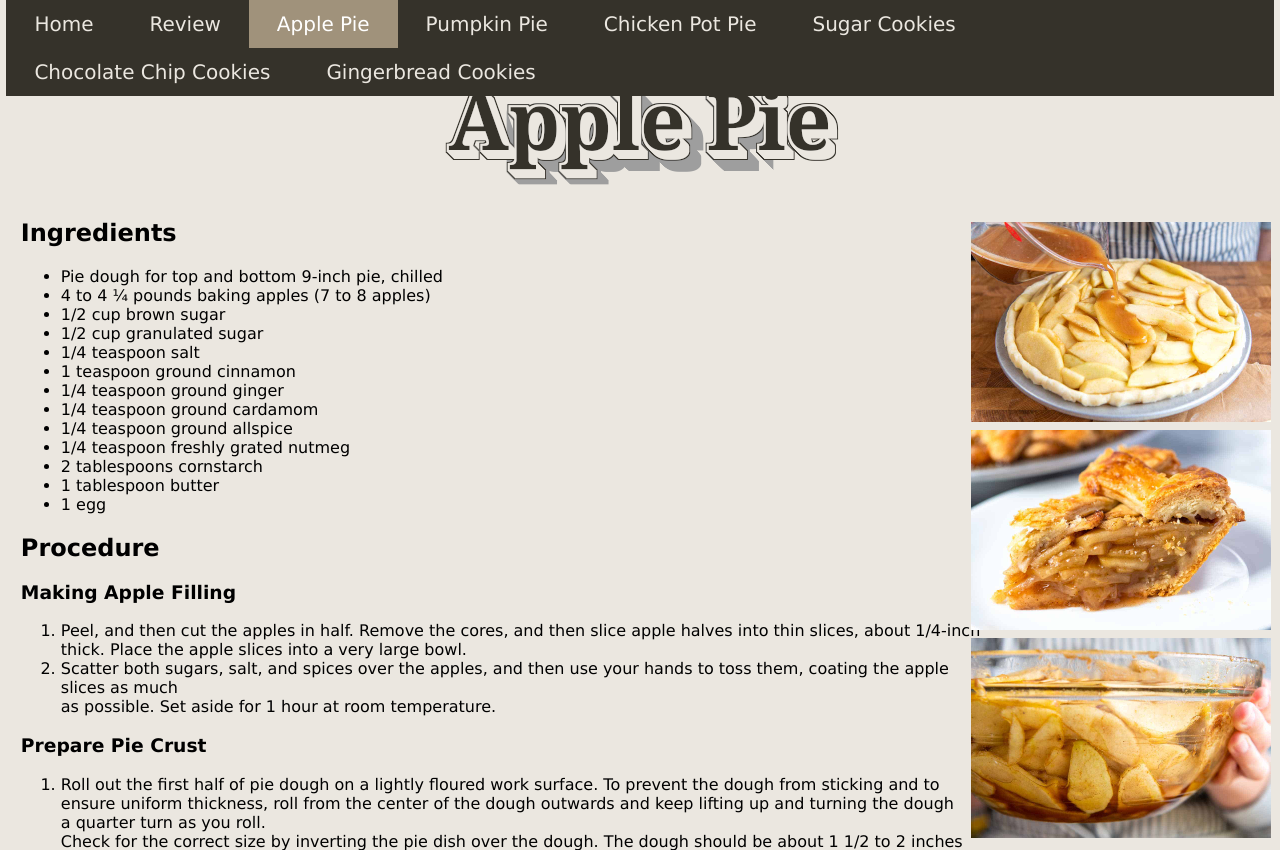
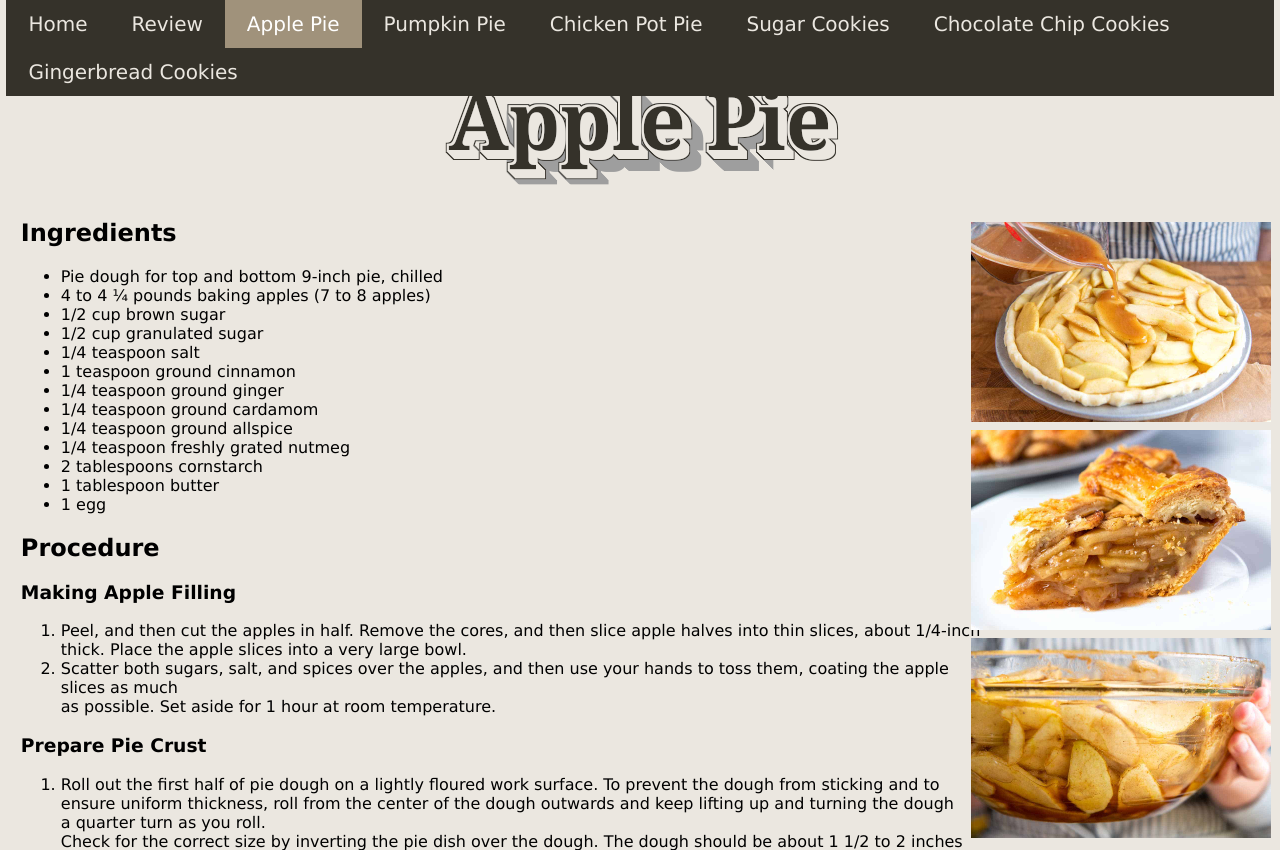
Before and after one commit to RachelxJohnson/Rachel-Johnson-Nirel-Indurkar-6, a PHP site: page /templateFinal.html in a window 1280 px wide. Shown: the top 850 px of the page. Run offline with PHP 8.4, Linux system fonts and the light colour scheme.

Commit message:
resized
resized the navbar to make it fir

```diff
--- a/mystylefinal.css
+++ b/mystylefinal.css
@@ -61,7 +61,7 @@ html {
   display: block;
   color: #ebe7e0;
   text-align: center;
-  padding: 12px 28px;
+  padding: 12px 22px;
   text-decoration: none;
   font-size: 20px;
 }
@@ -80,7 +80,9 @@ html {
   display: none;
 }
 @media screen and (max-width: 600px) {
-  .topnav a:not(:first-child) {display: none;}
+  .topnav a:not(:first-child) {
+    display: none;
+  }
   .topnav a.icon {
     float: right;
     display: block;
@@ -88,7 +90,9 @@ html {
 }
 
 @media screen and (max-width: 600px) {
-  .topnav.responsive {position: relative;}
+  .topnav.responsive {
+    position: relative;
+  }
   .topnav.responsive a.icon {
     position: absolute;
     right: 0;
```
